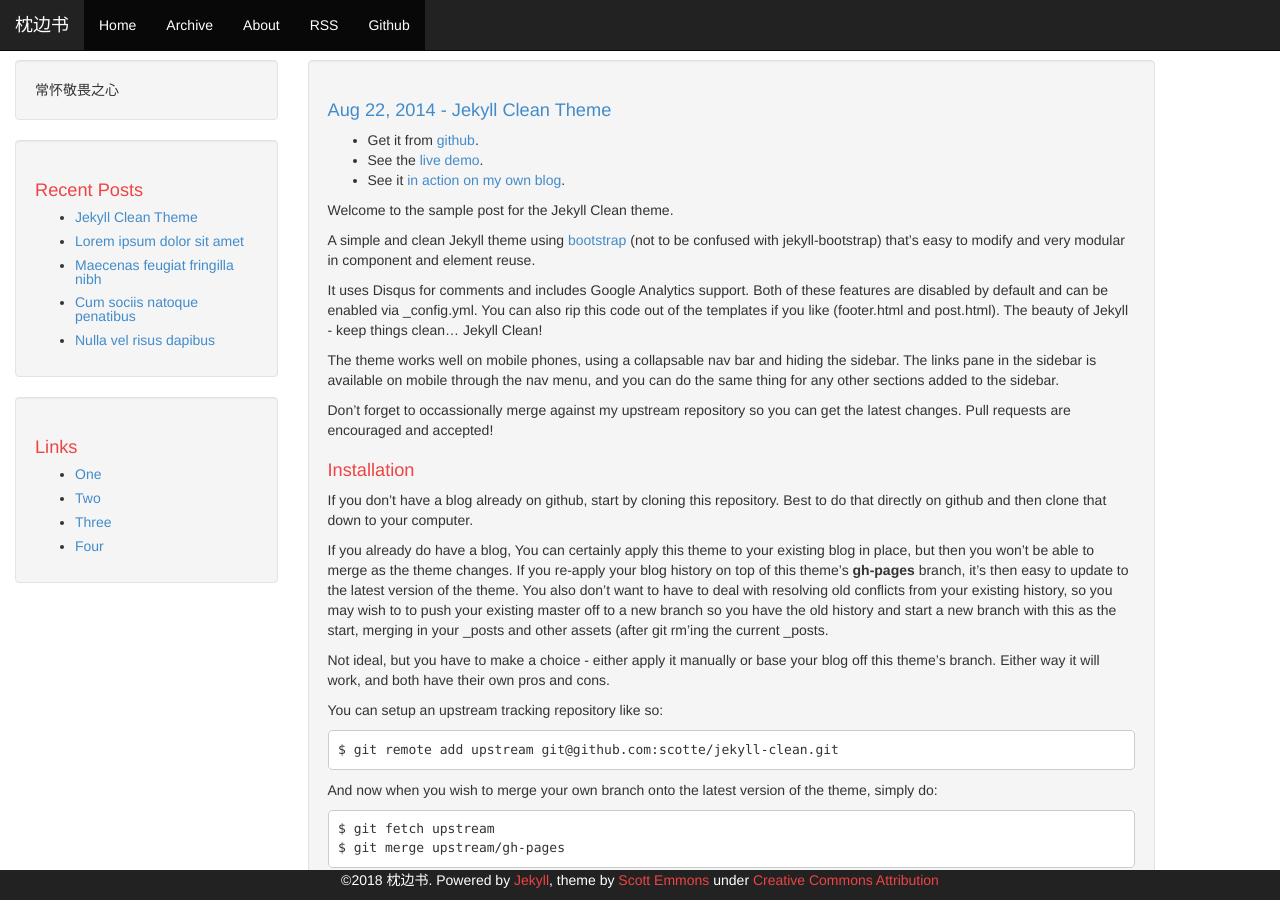
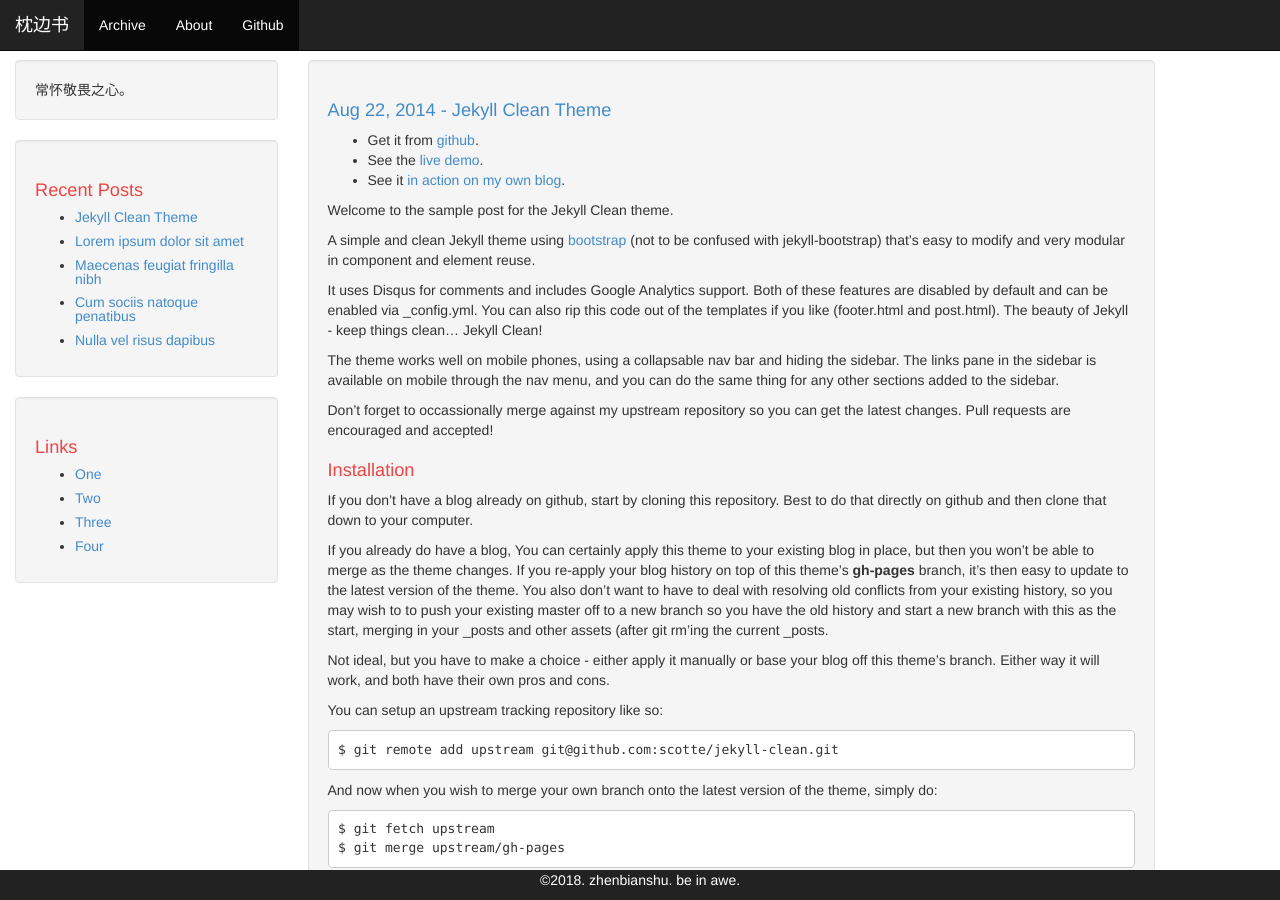
Before and after one commit to zhenbianshu/zhenbianshu.github.io, a Jekyll site: the page built from index.html, in a window 1280 px wide and 900 px high. Built offline with Jekyll 4.4.1, drawn with Linux system fonts in a browser that asks for light colours; the list of posts is cut into pages by our own code.

Commit message:
index beautify;

```diff
--- a/_config.yml
+++ b/_config.yml
@@ -1,7 +1,7 @@
 # Jekyll configuration
 
 name: 枕边书
-description: 常怀敬畏之心
+description: 常怀敬畏之心。
 
 # url is currently only used only for the RSS feed in feed.xml
 url: https://zhenbianshu.github.io
@@ -13,7 +13,7 @@ url: https://zhenbianshu.github.io
 baseurl: ''
 
 # These can be '' to hide the Github or Gitlab nav buttons
-github: 'scotte/jekyll-clean'
+github: 'zhenbianshu'
 gitlab: ''
 
 # Set this to your UA-# value, or '' to disable the block completely
--- a/_includes/footer.html
+++ b/_includes/footer.html
@@ -1,9 +1,8 @@
 <div class="container-fluid">
     <div class="row-fluid">
         <div class="span12 footer navbar-inverse navbar-fixed-bottom">
-            <p class="copyright">&copy;{{ site.time | date: '%Y' }} {{ site.name }}. Powered by <a href="http://jekyllrb.com">Jekyll</a>, theme by <a href="https://github.com/scotte/jekyll-clean">Scott Emmons</a>
-            under
-            <a href="http://creativecommons.org/licenses/by/4.0/">Creative Commons Attribution</a></p>
+            <p class="copyright">&copy;{{ site.time | date: '%Y' }}. zhenbianshu. be in awe.
+            </p>
         </div>
     </div>
 </div>
--- a/_includes/header.html
+++ b/_includes/header.html
@@ -29,14 +29,9 @@
               </div>
               <div class="collapse navbar-collapse" id="bs-example-navbar-collapse-1">
                 <ul class="nav navbar-nav">
-                    <li class="active"><a href="{{ site.baseurl }}/">Home</a></li>
                     <li class="active visible-xs-block"><a href="{{ site.baseurl }}/links.html">Links</a></li>
                     <li class="active"><a href="{{ site.baseurl }}/archive.html">Archive</a></li>
                     <li class="active"><a href="{{ site.baseurl }}/about.html">About</a></li>
-                    <li class="active"><a href="{{ site.baseurl }}/feed.xml">RSS</a></li>
-                    {% if site.gitlab != '' %}
-                      <li class="active"><a href="https://gitlab.com/{{ site.gitlab }}">Gitlab</a></li>
-                    {% endif %}
                     {% if site.github != '' %}
                       <li class="active"><a href="https://github.com/{{ site.github }}">Github</a></li>
                     {% endif %}
```
Also changed, not shown: 12 other files.
